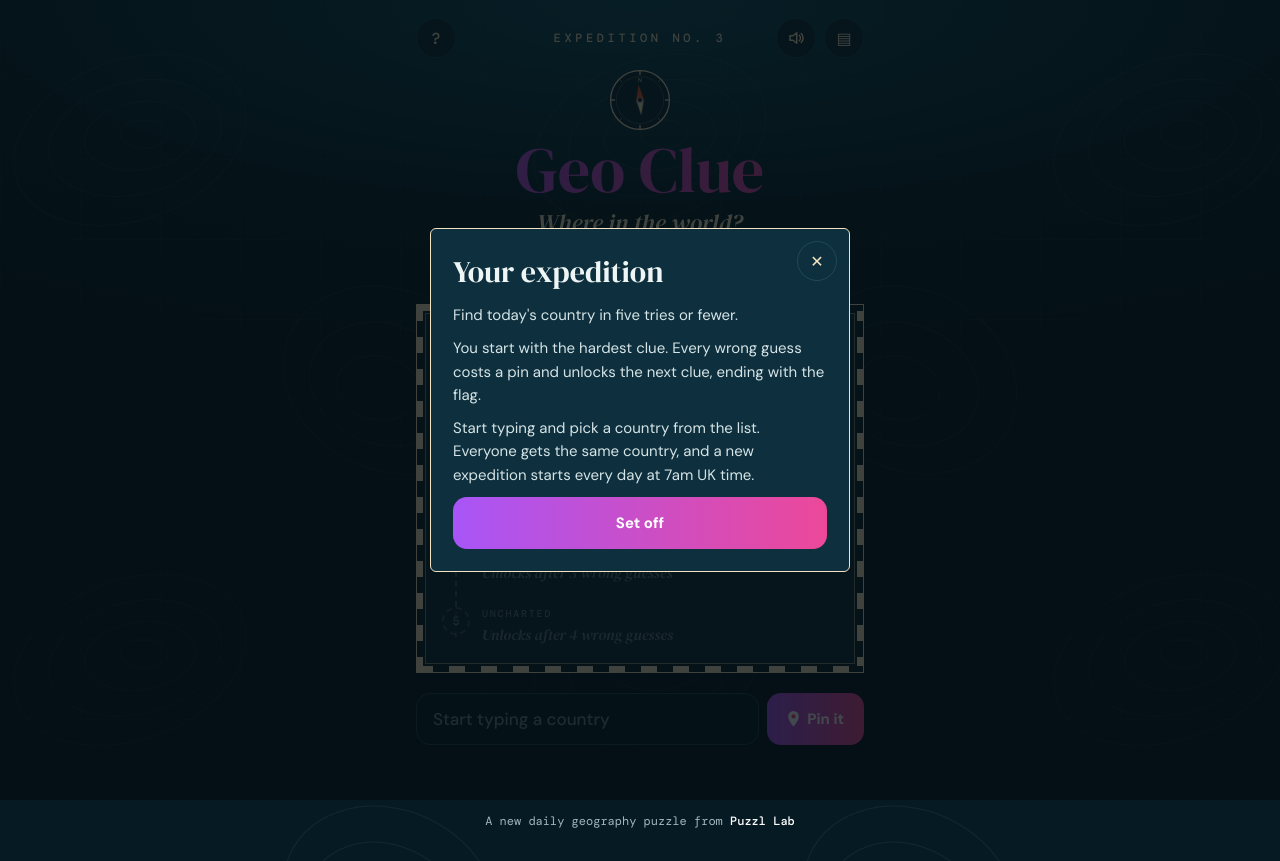
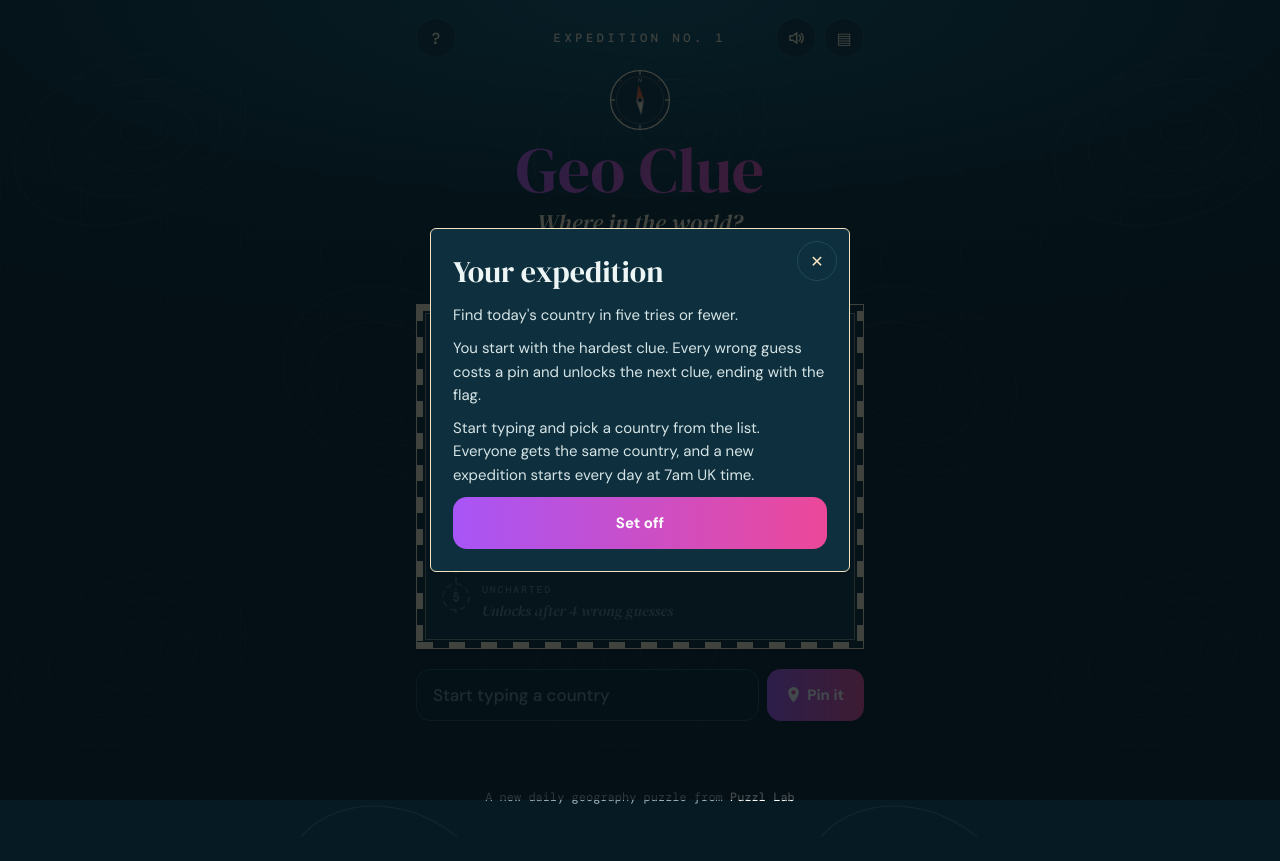
Before and after one commit to Lukeb1991/GeoClue, a plain HTML site: page index.html in a window 1280 px wide. After the commit the page ends 837 px from the top, so only its background shows below. Drawn offline with nearby package versions, Linux system fonts and the light colour scheme.

Commit message:
Update index.html

```diff
--- a/index.html
+++ b/index.html
@@ -237,7 +237,7 @@
 const LABELS = ["Field note","History","Region","Landmarks","Flag"];
 const ROT = [-4, 3, -2, 5, -3];
 const MAX = 5;
-const LAUNCH = Date.UTC(2026, 9, 5) / 864e5;
+const LAUNCH = Date.UTC(2026, 10, 7) / 864e5;
 const SITE = "lukeb1991.github.io/GeoClue";
 const PIN = '<svg viewBox="0 0 24 32" aria-hidden="true"><path d="M12 31s10-11.3 10-19A10 10 0 0 0 2 12c0 7.7 10 19 10 19z"/><circle cx="12" cy="12" r="4"/></svg>';
 const $ = id => document.getElementById(id);
```
